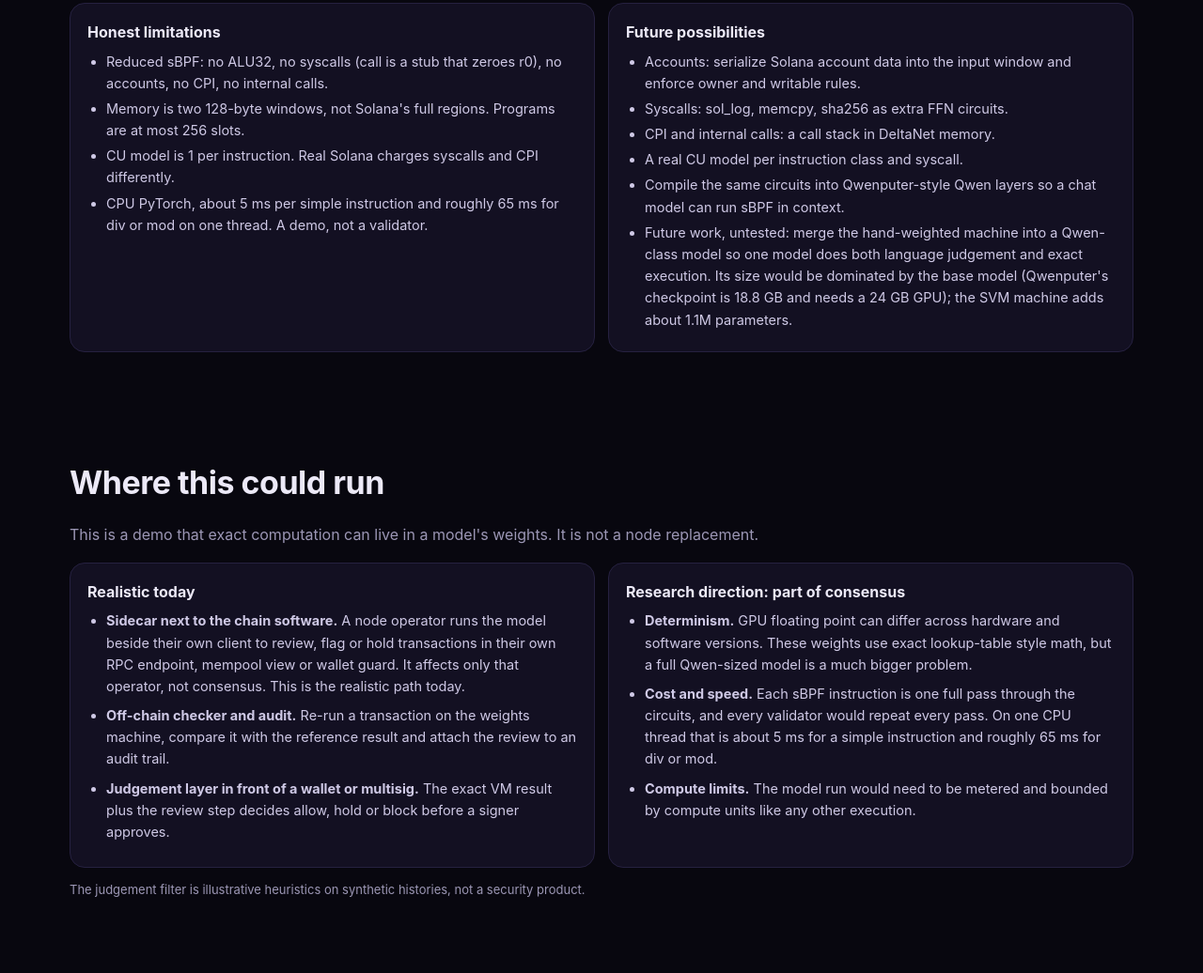
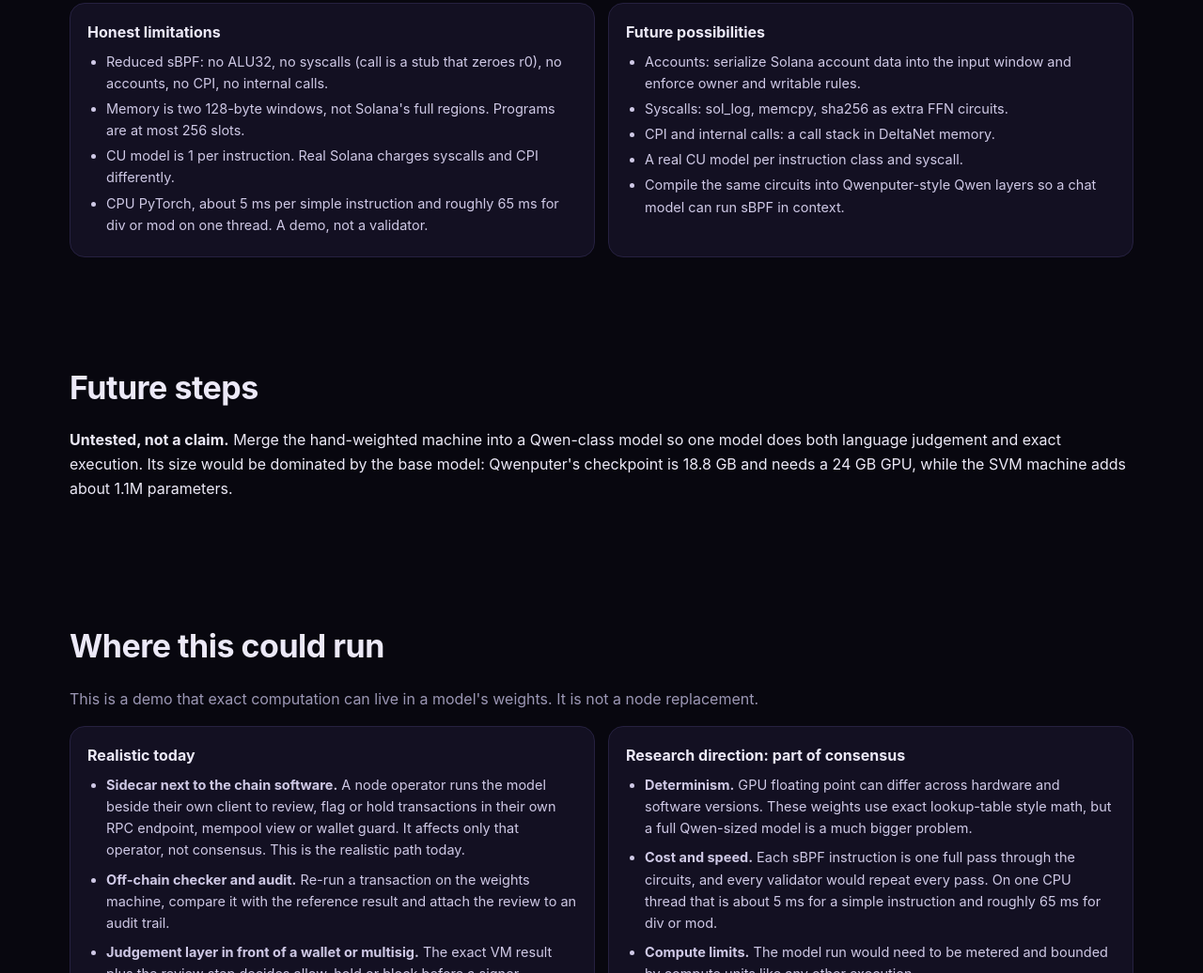
Before and after one commit to Verafyai/svmLLM, a plain HTML site: page site/index.html in a window 1280 px wide. Shown: the part 7428-8464 px from the top of the page at 94% size. Drawn offline with Linux system fonts and the light colour scheme.

Commit message:
README and site: Future steps section (merge into a Qwen-class model, untested)

```diff
--- a/site/index.html
+++ b/site/index.html
@@ -195,9 +195,13 @@
       <li>Syscalls: sol_log, memcpy, sha256 as extra FFN circuits.</li>
       <li>CPI and internal calls: a call stack in DeltaNet memory.</li>
       <li>A real CU model per instruction class and syscall.</li>
-      <li>Compile the same circuits into Qwenputer-style Qwen layers so a chat model can run sBPF in context.</li>
-      <li>Future work, untested: merge the hand-weighted machine into a Qwen-class model so one model does both language judgement and exact execution. Its size would be dominated by the base model (Qwenputer's checkpoint is 18.8 GB and needs a 24 GB GPU); the SVM machine adds about 1.1M parameters.</li></ul></div>
+      <li>Compile the same circuits into Qwenputer-style Qwen layers so a chat model can run sBPF in context.</li></ul></div>
   </div>
+</section>
+
+<section id="future-steps" class="wrap">
+  <h2>Future steps</h2>
+  <p><b>Untested, not a claim.</b> Merge the hand-weighted machine into a Qwen-class model so one model does both language judgement and exact execution. Its size would be dominated by the base model: Qwenputer's checkpoint is 18.8 GB and needs a 24 GB GPU, while the SVM machine adds about 1.1M parameters.</p>
 </section>
 
 <section id="where" class="wrap">
```
Also changed, not shown: 1 other file.
